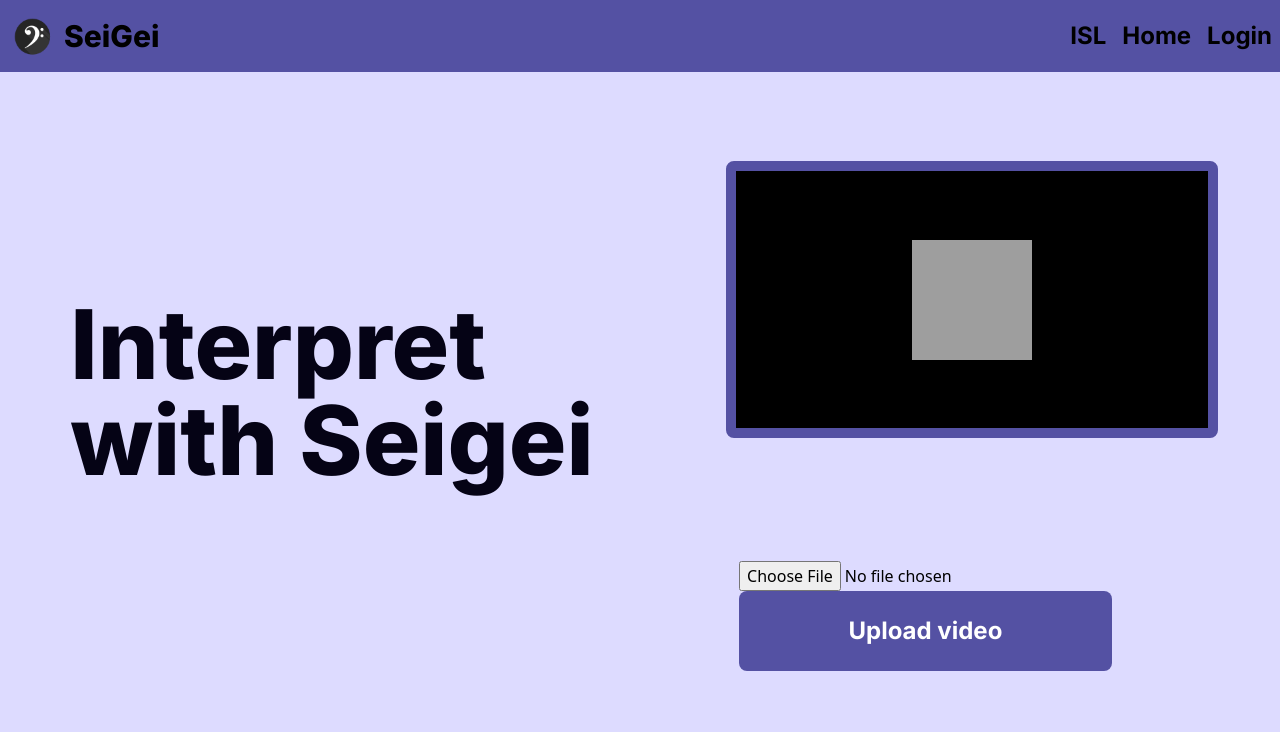
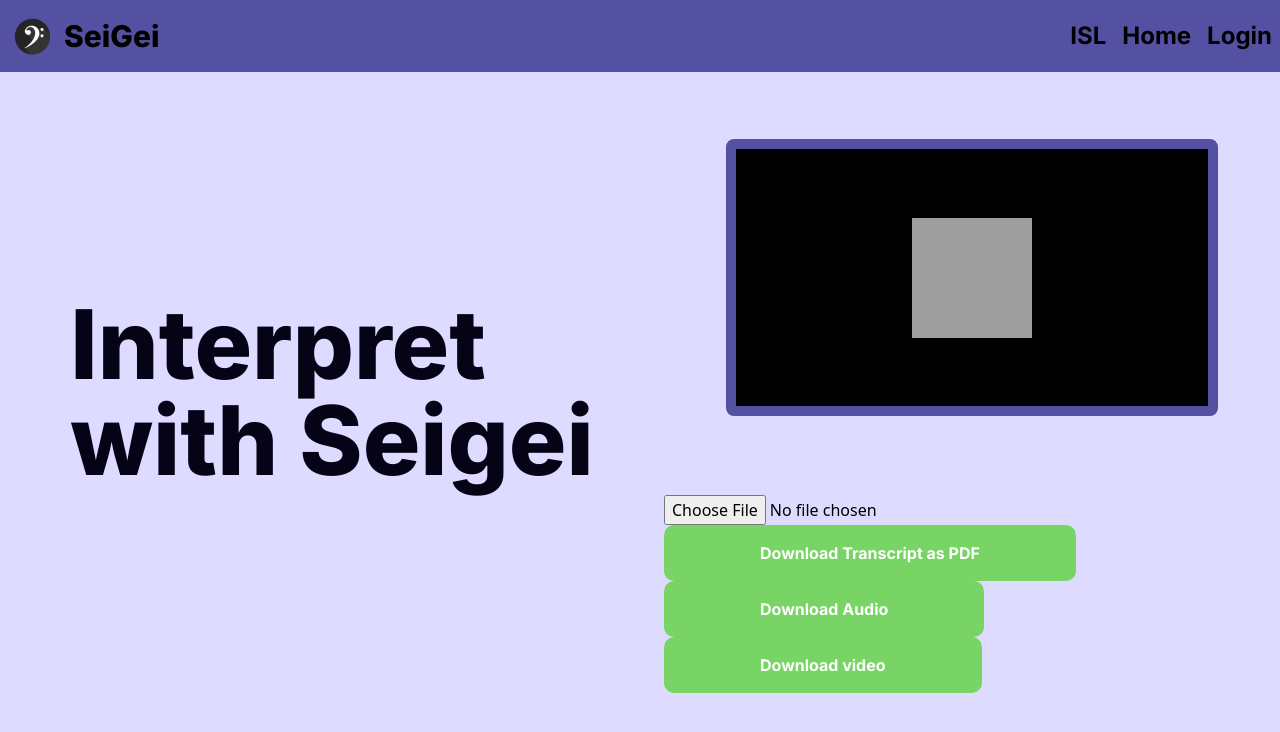
Before and after one commit to Salai-Kowshikan/Seigei-react, a React (Vite) app: page /Upload in a window 1280 px wide. Shown: the top 732 px of the page. Built offline with nearby package versions, Linux system fonts and the light colour scheme; grey boxes are pictures that could not be loaded; a web font is replaced by a local one.

Commit message:
update  salai

```diff
--- a/src/pages/Interpreter/Download.jsx
+++ b/src/pages/Interpreter/Download.jsx
@@ -1,29 +1,8 @@
 import React from "react";
 import Navbar from "../../Components/Navbar/index";
+import axios from "axios";
 
 export default function DownloadPage() {
-
-  const handleDownload = async (type) => {
-
-    if (type === "pdf") {
-      const response = await axios.post(`${url}/download-text`, {
-        text: text
-      })
-      console.log(response)
-  }
-    if (type === "audio") {
-      const response = await axios.post(`${url}/download-audio`, {
-        text: text
-      })
-      console.log(response)
-  }
-    if (type === "video") {
-      const response = await axios.post(`${url}/download-video`, {
-        text: text
-      })
-      console.log(response)
-  }
-  }
 
   return (
     <>
@@ -34,7 +13,7 @@ export default function DownloadPage() {
           <button className="text-white font-inter font-bold border-none py-4 px-[96px] bg-greenbtn rounded-[10px]">
             Download Transcript as PDF
           </button>
-          <button className="text-white font-inter font-bold border-none py-4 px-[96px] bg-greenbtn rounded-[10px]">
+          <button className="text-white font-inter font-bold border-none py-4 px-[96px] bg-greenbtn rounded-[10px]" onClick={handleDownload}>
             Download Audio
           </button>
           <button className="text-white font-inter font-bold border-none py-4 px-[96px] bg-greenbtn rounded-[10px]">
--- a/src/pages/Interpreter/Upload.jsx
+++ b/src/pages/Interpreter/Upload.jsx
@@ -39,6 +39,39 @@ export default function UploadPage() {
     }
   };
 
+  const handleDownloadAudio = async () => {
+    setLoader(true)
+    const file = fileInput.current.files[0]
+    if (file){
+    const formData = new FormData()
+    formData.append('video', file)
+    try {
+      const response = await axios.post(`${url}/audio_convert`,formData)
+      console.log(response.data)
+    } catch (err){
+      console.log("Audio la prachanaaa")
+    }
+    } else {
+      alert("Video upload pandra panda")
+    }
+  }
+  const handleDownloadVideo = async () => {
+    setLoader(true)
+    const file = fileInput.current.files[0]
+    if (file){
+    const formData = new FormData()
+    formData.append('video', file)
+    try {
+      const response = await axios.post(`${url}/download-video`,formData)
+      console.log(response.data)
+    } catch (err){
+      console.log("video la prachanaaa")
+    }
+    } else {
+      alert("Video upload pandra panda")
+    }
+  }
+
   return (
     <>
       <Navbar />
@@ -58,13 +91,22 @@ export default function UploadPage() {
           </div>
           <div>
             <input type="file" accept="video/*" ref={fileInput} onChange={handleFileChange} ></input>
-            <button
+            {/* <button
               className="bg-accent font-inter font-bold text-white border-none rounded-lg py-3 md:py-6 text-lg md:text-2xl w-[80%] cursor-pointer"
               onClick={uploadVideo}
               disabled={loader}
             >
               {loader ? "Processing" : "Upload video"}
-            </button>
+            </button> */}
+            <button className="text-white font-inter font-bold border-none py-4 px-[96px] bg-greenbtn rounded-[10px]">
+            Download Transcript as PDF
+          </button>
+          <button className="text-white font-inter font-bold border-none py-4 px-[96px] bg-greenbtn rounded-[10px]" onClick={handleDownloadAudio}>
+            Download Audio
+          </button>
+          <button className="text-white font-inter font-bold border-none py-4 px-[96px] bg-greenbtn rounded-[10px]" onClick={handleDownloadVideo}>
+            Download video
+          </button>
           </div>
         </div>
       </div>
```
Also changed, not shown: 1 other file (tests, documents, lock files or other folders).
